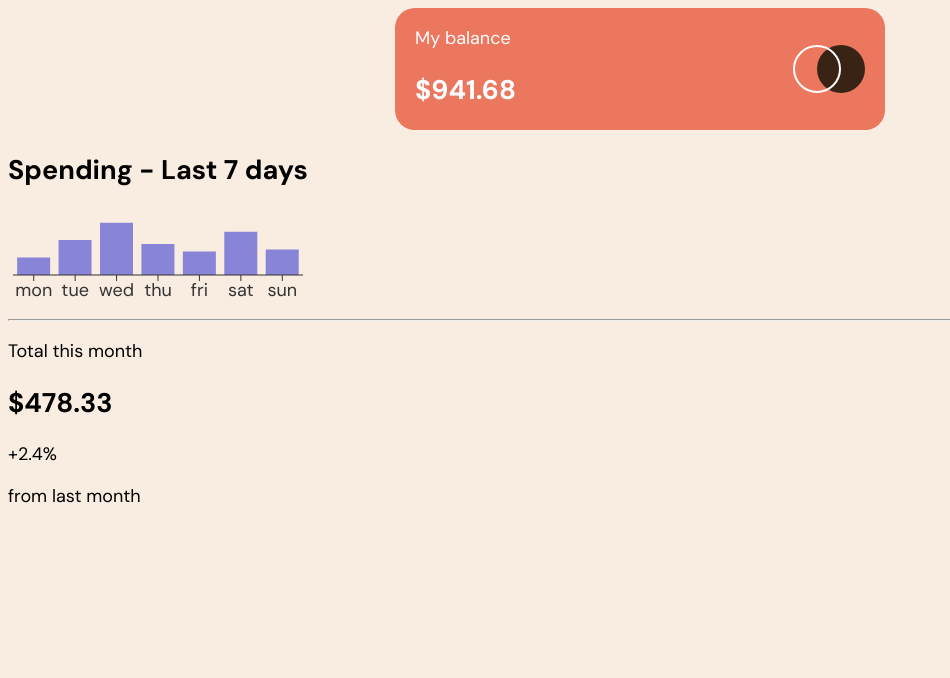
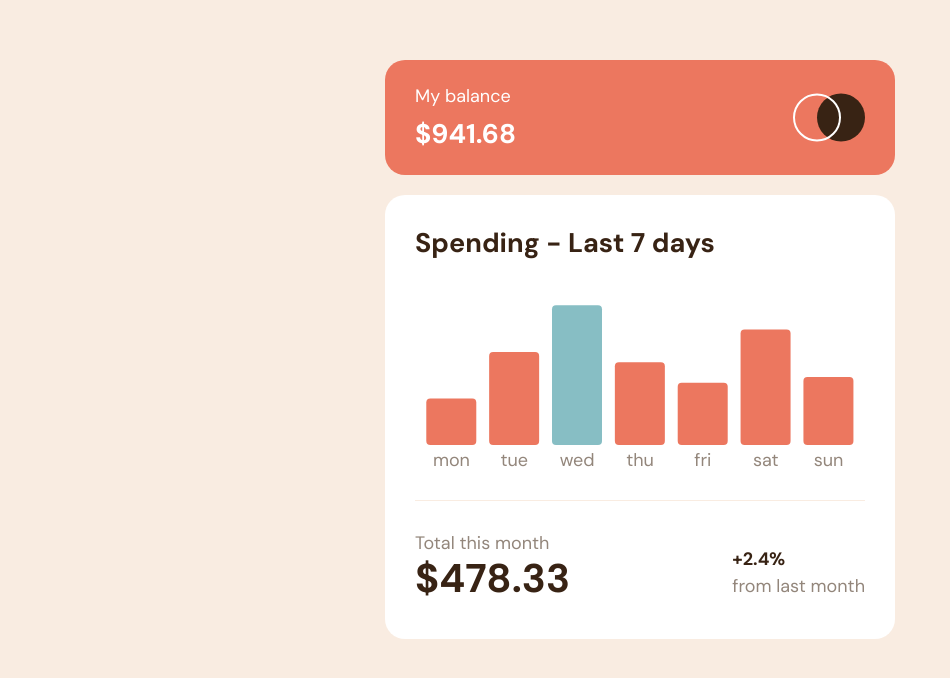
Before and after one commit to gaelramos-ship-i/gestion_depense, a React (Vite) app: page / in a window 1280 px wide. Shown: the top 678 px of the page, without its empty margins (0-950 px from the left). Built offline with nearby package versions, Linux system fonts and the light colour scheme; some icons are missing.

Commit message:
add tooltip style

```diff
--- a/src/data/data.json
+++ b/src/data/data.json
@@ -9,7 +9,8 @@
   },
   {
     "day": "wed",
-    "amount": 52.36
+    "amount": 52.36,
+    "fill": "hsl(186, 34%, 65%)"
   },
   {
     "day": "thu",
--- a/src/pages/spending.jsx
+++ b/src/pages/spending.jsx
@@ -1,33 +1,52 @@
 import { BarChart, Bar, XAxis, Tooltip } from 'recharts';
 import { RechartsDevtools } from '@recharts/devtools';
 import data from '../data/data.json';
+import '../styles/spending.scss'
 
 const Spending = () => {
+
+  function CustomTooltip({ payload, active }) {
+  if (active && payload && payload.length) {
+    return (
+      <div className='tooltip'>
+        <p>${payload[0].value}</p>
+      </div>
+    );
+  }
+  return null;
+}
+
   return (
     <>
-      <section>
+      <section className='spendingSection'>
         <h2>Spending - Last 7 days</h2>
 
         <BarChart
-          style={{ width: '100%', maxWidth: '300px', maxHeight: '100px', aspectRatio: 1.618 }}
+          style={{ width: '100%', maxHeight: '200px', aspectRatio: 1.618 }}
           responsive
           data={data}>
 
-          <XAxis dataKey="day" stroke="#333" />
-          <Bar dataKey="amount" fill="#8884d8" activeBar={{ fill: "#333" }} />
-          <Tooltip />
+          <XAxis dataKey="day" stroke="hsl(28, 10%, 53%)" />
+          <Bar
+          dataKey="amount"
+          fill="hsl(10, 79%, 65%)"
+          activeBar={{ fill: "hsl(10, 79%, 65%, 0.5)" }}
+          radius={[4, 4, 4, 4]}
+          />
+          <Tooltip content={CustomTooltip} cursor={false} />
 
           <RechartsDevtools />
         </BarChart>
 
-        <div>
+        <hr />
+
+        <div id='count'>
           <article>
-            <hr />
             <p>Total this month</p>
             <h2>$478.33</h2>
           </article>
           <article>
-            <p>+2.4%</p>
+            <p id='dark'>+2.4%</p>
             <p>from last month</p>
           </article>
         </div>
--- a/src/styles/solde.scss
+++ b/src/styles/solde.scss
@@ -7,5 +7,9 @@
     justify-content: space-between;
     border-radius: 20px;
     color: #fff;
-    padding: 0 20px;
+    padding: 10px 30px;
+    margin-top: 60px;
+    article{
+        line-height: 16px;
+    }
 }
--- /dev/null
+++ b/src/styles/spending.scss
@@ -0,0 +1,52 @@
+@import'./variables';
+
+.spendingSection{
+    width: 450px;
+    background: #fff;
+    border-radius: 20px;
+    padding: 30px;
+    padding-top: 10px;
+    margin-top: 20px;
+    color: $neutral-dark-brown;
+    h2{
+        margin: 20px 0;
+    }
+}
+
+hr{
+    margin: 20px 0;
+    background: $neutral-red;
+    height: 1px;
+    border: 0;
+}
+
+#count{
+    display: flex;
+    justify-content: space-between;
+
+    h2{
+        font-size: 40px;
+    }
+    p{
+        color: $neutral-light-brown;
+    }
+    #dark{
+        color: $neutral-dark-brown;
+        font-weight: 700;
+        margin-top: 34px;
+    }
+    article{
+        line-height: 0.5;
+    }
+}
+
+.recharts-zIndex-layer_500{
+    display: none;
+}
+
+.tooltip{
+    background: $neutral-dark-brown;
+    color: #fff;
+    border-radius: 10px;
+    padding: 2px 20px;
+}
```
